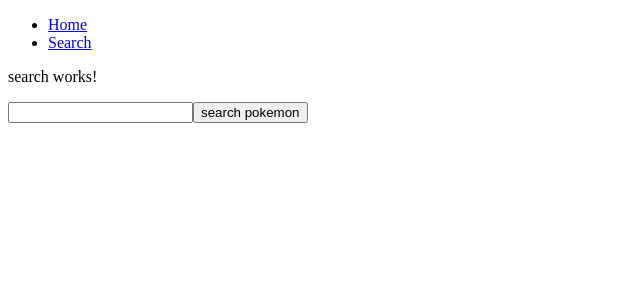
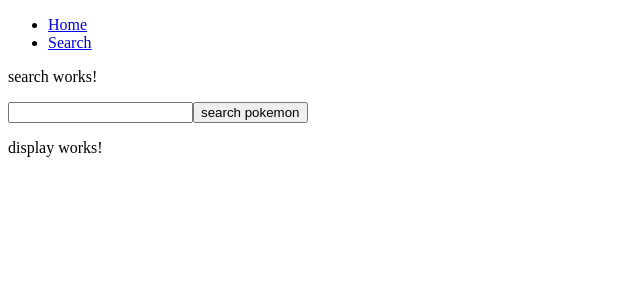
Before and after one commit to luckhoi56/pokeDex, an Angular app: page /search in a window 1280 px wide. Shown: the top 300 px of the page, without its empty margins (0-640 px from the left). Built offline with nearby package versions, Linux system fonts and the light colour scheme.

Commit message:
display component receive data from parent now

```diff
--- a/src/app/display/display.component.html
+++ b/src/app/display/display.component.html
@@ -1 +1,4 @@
 <p>display works!</p>
+<p *ngIf="pokemon">
+    display component {{pokemon.abilities[0].ability.name}}
+</p>
--- a/src/app/display/display.component.ts
+++ b/src/app/display/display.component.ts
@@ -1,4 +1,4 @@
-import { Component, OnInit } from '@angular/core';
+import { Component, Input, OnInit } from '@angular/core';
 
 @Component({
   selector: 'app-display',
@@ -6,7 +6,7 @@ import { Component, OnInit } from '@angular/core';
   styleUrls: ['./display.component.css']
 })
 export class DisplayComponent implements OnInit {
-
+  @Input() pokemon:any;
   constructor() { }
 
   ngOnInit(): void {
--- a/src/app/search/search.component.html
+++ b/src/app/search/search.component.html
@@ -8,3 +8,5 @@
 <p *ngIf="m_search_pokemon">
     {{m_search_pokemon.abilities[0].ability.name}}
 </p>
+
+<app-display [pokemon]="m_search_pokemon"></app-display>
```
